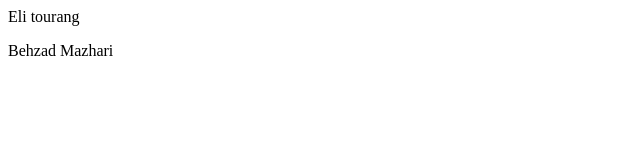
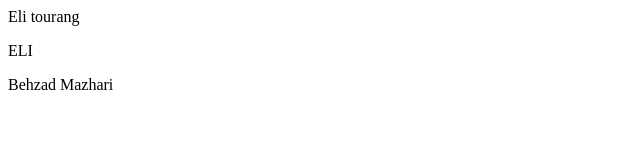
Before and after one commit to behzad-mazhari/test, a plain HTML site: page index.html in a window 1280 px wide. Shown: the whole page, without its empty margins (0-640 px from the left). Drawn offline with Linux system fonts and the light colour scheme.

Commit message:
added another eli

```diff
--- a/index.html
+++ b/index.html
@@ -9,7 +9,7 @@
         <p></p>
         <p></p>
         <p>Eli tourang</p>
-        <p></p>
+        <p>ELI</p>
         <p></p>
         <p></p>
         <p>Behzad Mazhari</p>
```
